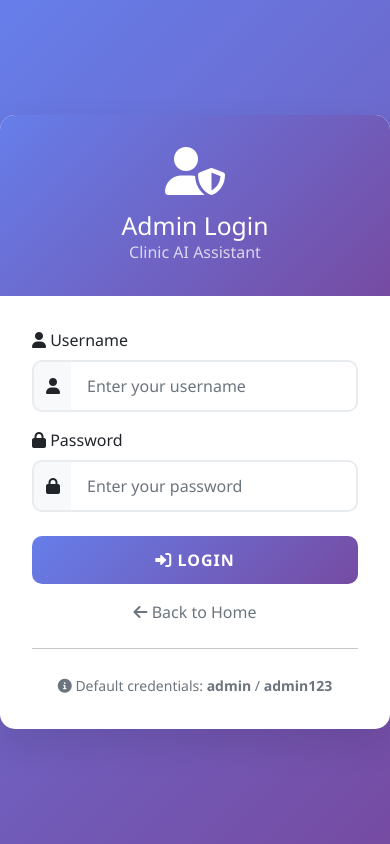
After one commit to 9501893704rahul/AIPatientchatbot, a Flask app: page /auth/login in a window 390 px wide. The commit adds this page. Run offline with Flask 3, Linux system fonts and the light colour scheme.

Commit message:
Add comprehensive admin login system with web interface
- Added web-based admin login page with professional styling
- Enhanced auth routes to handle both JSON API and web form submissions
- Updated admin_required decorator to redirect to login page for web requests
- Added logout functionality for both API and web interface
- Created responsive login template with Bootstrap styling
- Added logout buttons to admin dashboard and settings pages
- Improved user experience with proper session management
- Added flash message support for user feedback

Features:
- Professional login interface with gradient design
- Dual authentication support (API + Web)
- Proper session management and security
- User-friendly error messages and feedback
- Responsive design for all devices
- Seamless integration with existing admin system

Co-authored-by: openhands <openhands@all-hands.dev>

```diff
--- a/app/routes/auth.py
+++ b/app/routes/auth.py
@@ -1,4 +1,4 @@
-from flask import Blueprint, request, jsonify, session, redirect, url_for
+from flask import Blueprint, request, jsonify, session, redirect, url_for, render_template, flash
 from app.models import User
 from app import db
 from werkzeug.security import check_password_hash
@@ -20,26 +20,46 @@ def admin_required(f):
     @functools.wraps(f)
     def decorated_function(*args, **kwargs):
         if 'user_id' not in session:
-            return jsonify({'error': 'Authentication required'}), 401
+            if request.is_json:
+                return jsonify({'error': 'Authentication required'}), 401
+            else:
+                flash('Please log in to access the admin panel', 'warning')
+                return redirect(url_for('auth.login'))
 
         user = User.query.get(session['user_id'])
         if not user or user.role != 'admin':
-            return jsonify({'error': 'Admin access required'}), 403
+            if request.is_json:
+                return jsonify({'error': 'Admin access required'}), 403
+            else:
+                flash('Admin access required', 'error')
+                return redirect(url_for('auth.login'))
 
         return f(*args, **kwargs)
     return decorated_function
 
-@auth_bp.route('/login', methods=['POST'])
+@auth_bp.route('/login', methods=['GET', 'POST'])
 def login():
     """Staff/admin login endpoint."""
-    try:
+    if request.method == 'GET':
+        return render_template('auth/login.html')
+
+    # Handle both JSON and form data
+    if request.is_json:
         data = request.get_json()
         username = data.get('username')
         password = data.get('password')
+    else:
+        username = request.form.get('username')
+        password = request.form.get('password')
 
-        if not username or not password:
+    if not username or not password:
+        if request.is_json:
             return jsonify({'error': 'Username and password required'}), 400
+        else:
+            flash('Username and password are required', 'error')
+            return render_template('auth/login.html')
 
+    try:
         user = User.query.filter_by(username=username, is_active=True).first()
 
         if user and user.check_password(password):
@@ -47,21 +67,37 @@ def login():
             session['user_role'] = user.role
             session['username'] = user.username
 
-            return jsonify({
-                'message': 'Login successful',
-                'user': user.to_dict()
-            })
+            if request.is_json:
+                return jsonify({
+                    'message': 'Login successful',
+                    'user': user.to_dict()
+                })
+            else:
+                flash('Login successful!', 'success')
+                return redirect(url_for('main.admin_dashboard'))
         else:
-            return jsonify({'error': 'Invalid credentials'}), 401
+            if request.is_json:
+                return jsonify({'error': 'Invalid credentials'}), 401
+            else:
+                flash('Invalid username or password', 'error')
+                return render_template('auth/login.html')
 
     except Exception as e:
-        return jsonify({'error': 'Login failed'}), 500
+        if request.is_json:
+            return jsonify({'error': 'Login failed'}), 500
+        else:
+            flash('Login failed. Please try again.', 'error')
+            return render_template('auth/login.html')
 
-@auth_bp.route('/logout', methods=['POST'])
+@auth_bp.route('/logout', methods=['GET', 'POST'])
 def logout():
     """Logout endpoint."""
     session.clear()
-    return jsonify({'message': 'Logged out successfully'})
+    if request.is_json:
+        return jsonify({'message': 'Logged out successfully'})
+    else:
+        flash('You have been logged out successfully', 'info')
+        return redirect(url_for('main.index'))
 
 @auth_bp.route('/me')
 @login_required
--- /dev/null
+++ b/app/templates/auth/login.html
@@ -0,0 +1,185 @@
+<!DOCTYPE html>
+<html lang="en">
+<head>
+    <meta charset="UTF-8">
+    <meta name="viewport" content="width=device-width, initial-scale=1.0">
+    <title>Admin Login - Clinic AI Assistant</title>
+    <link href="https://cdn.jsdelivr.net/npm/bootstrap@5.1.3/dist/css/bootstrap.min.css" rel="stylesheet">
+    <link href="https://cdnjs.cloudflare.com/ajax/libs/font-awesome/6.0.0/css/all.min.css" rel="stylesheet">
+    <style>
+        body {
+            background: linear-gradient(135deg, #667eea 0%, #764ba2 100%);
+            min-height: 100vh;
+            display: flex;
+            align-items: center;
+            justify-content: center;
+            font-family: 'Segoe UI', Tahoma, Geneva, Verdana, sans-serif;
+        }
+
+        .login-container {
+            background: white;
+            border-radius: 15px;
+            box-shadow: 0 15px 35px rgba(0, 0, 0, 0.1);
+            overflow: hidden;
+            width: 100%;
+            max-width: 400px;
+        }
+
+        .login-header {
+            background: linear-gradient(135deg, #667eea 0%, #764ba2 100%);
+            color: white;
+            padding: 2rem;
+            text-align: center;
+        }
+
+        .login-header i {
+            font-size: 3rem;
+            margin-bottom: 1rem;
+        }
+
+        .login-body {
+            padding: 2rem;
+        }
+
+        .form-control {
+            border-radius: 10px;
+            border: 2px solid #e9ecef;
+            padding: 0.75rem 1rem;
+            transition: all 0.3s ease;
+        }
+
+        .form-control:focus {
+            border-color: #667eea;
+            box-shadow: 0 0 0 0.2rem rgba(102, 126, 234, 0.25);
+        }
+
+        .btn-login {
+            background: linear-gradient(135deg, #667eea 0%, #764ba2 100%);
+            border: none;
+            border-radius: 10px;
+            padding: 0.75rem 2rem;
+            font-weight: 600;
+            text-transform: uppercase;
+            letter-spacing: 1px;
+            transition: all 0.3s ease;
+        }
+
+        .btn-login:hover {
+            transform: translateY(-2px);
+            box-shadow: 0 5px 15px rgba(102, 126, 234, 0.4);
+        }
+
+        .alert {
+            border-radius: 10px;
+            border: none;
+        }
+
+        .input-group-text {
+            background: #f8f9fa;
+            border: 2px solid #e9ecef;
+            border-right: none;
+            border-radius: 10px 0 0 10px;
+        }
+
+        .input-group .form-control {
+            border-left: none;
+            border-radius: 0 10px 10px 0;
+        }
+
+        .back-link {
+            color: #6c757d;
+            text-decoration: none;
+            transition: color 0.3s ease;
+        }
+
+        .back-link:hover {
+            color: #667eea;
+        }
+    </style>
+</head>
+<body>
+    <div class="login-container">
+        <div class="login-header">
+            <i class="fas fa-user-shield"></i>
+            <h2 class="mb-0">Admin Login</h2>
+            <p class="mb-0 opacity-75">Clinic AI Assistant</p>
+        </div>
+
+        <div class="login-body">
+            <!-- Flash Messages -->
+            {% with messages = get_flashed_messages(with_categories=true) %}
+                {% if messages %}
+                    {% for category, message in messages %}
+                        <div class="alert alert-{{ 'danger' if category == 'error' else category }} alert-dismissible fade show" role="alert">
+                            <i class="fas fa-{{ 'exclamation-triangle' if category == 'error' else 'check-circle' if category == 'success' else 'info-circle' }}"></i>
+                            {{ message }}
+                            <button type="button" class="btn-close" data-bs-dismiss="alert"></button>
+                        </div>
+                    {% endfor %}
+                {% endif %}
+            {% endwith %}
+
+            <form method="POST" action="{{ url_for('auth.login') }}">
+                <div class="mb-3">
+                    <label for="username" class="form-label">
+                        <i class="fas fa-user"></i> Username
+                    </label>
+                    <div class="input-group">
+                        <span class="input-group-text">
+                            <i class="fas fa-user"></i>
+                        </span>
+                        <input type="text"
+                               class="form-control"
+                               id="username"
+                               name="username"
+                               placeholder="Enter your username"
+                               required
+                               autocomplete="username">
+                    </div>
+                </div>
+
+                <div class="mb-4">
+                    <label for="password" class="form-label">
+                        <i class="fas fa-lock"></i> Password
+                    </label>
+                    <div class="input-group">
+                        <span class="input-group-text">
+                            <i class="fas fa-lock"></i>
+                        </span>
+                        <input type="password"
+                               class="form-control"
+                               id="password"
+                               name="password"
+                               placeholder="Enter your password"
+                               required
+                               autocomplete="current-password">
+                    </div>
+                </div>
+
+                <div class="d-grid mb-3">
+                    <button type="submit" class="btn btn-primary btn-login">
+                        <i class="fas fa-sign-in-alt"></i> Login
+                    </button>
+                </div>
+            </form>
+
+            <div class="text-center">
+                <a href="{{ url_for('main.index') }}" class="back-link">
+                    <i class="fas fa-arrow-left"></i> Back to Home
+                </a>
+            </div>
+
+            <hr class="my-4">
+
+            <div class="text-center">
+                <small class="text-muted">
+                    <i class="fas fa-info-circle"></i>
+                    Default credentials: <strong>admin</strong> / <strong>admin123</strong>
+                </small>
+            </div>
+        </div>
+    </div>
+
+    <script src="https://cdn.jsdelivr.net/npm/bootstrap@5.1.3/dist/js/bootstrap.bundle.min.js"></script>
+</body>
+</html>
```
Also changed, not shown: app/templates/admin.html (+14 -4 lines), app/templates/admin_settings.html (+17 -4 lines), 1 other file.
